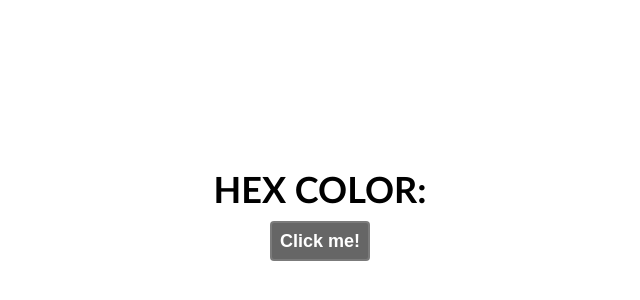
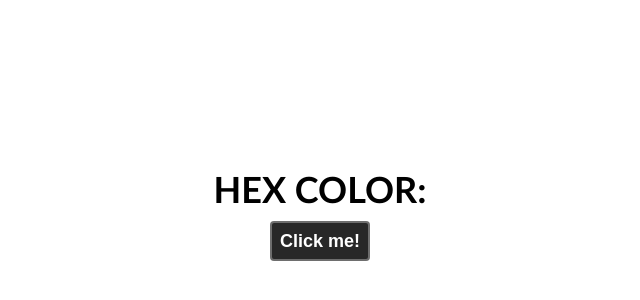
Before and after one commit to kisar18/Hex-color, a plain HTML site: page index.html in a window 1280 px wide. Shown: the part 206-506 px from the top of the page, without its empty margins (320-960 px from the left). Drawn offline with Linux system fonts and the light colour scheme.

Commit message:
Changed css for background colors

```diff
--- a/styles.css
+++ b/styles.css
@@ -32,14 +32,14 @@ body {
     font-size: 18px;
     font-weight: bold;
     cursor: pointer;
-    background-color:rgba(0, 0, 0, 0.6);
+    background-color:rgba(40, 40, 40);
     color: white;
     border: 2px solid rgba(128, 128, 128, 0.8);
 }
 
 .button:hover {
     color: white;
-    background-color:rgba(0, 0, 0, 0.7);
+    background-color:rgba(25, 25, 25);
 }
 
 .button:focus {
```
